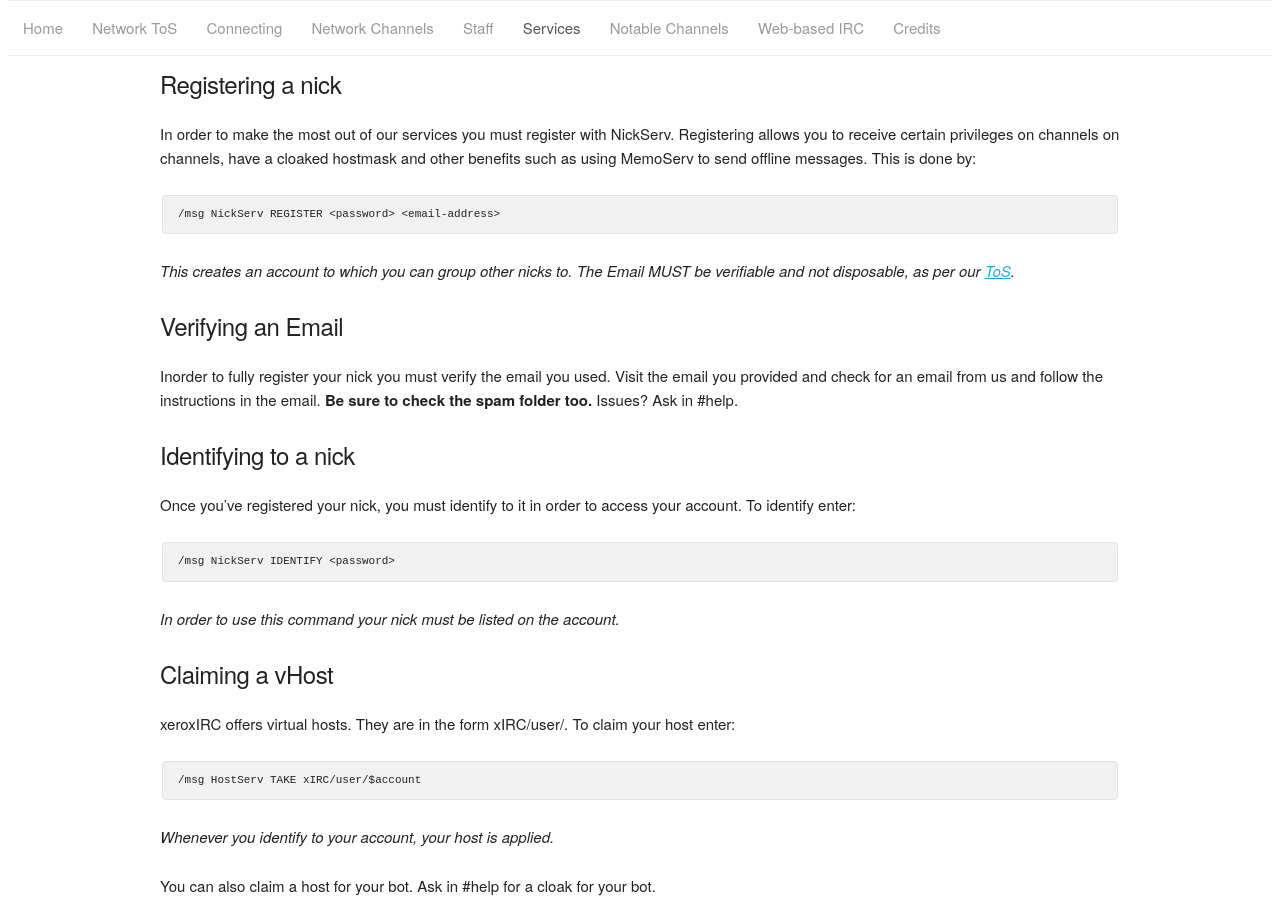
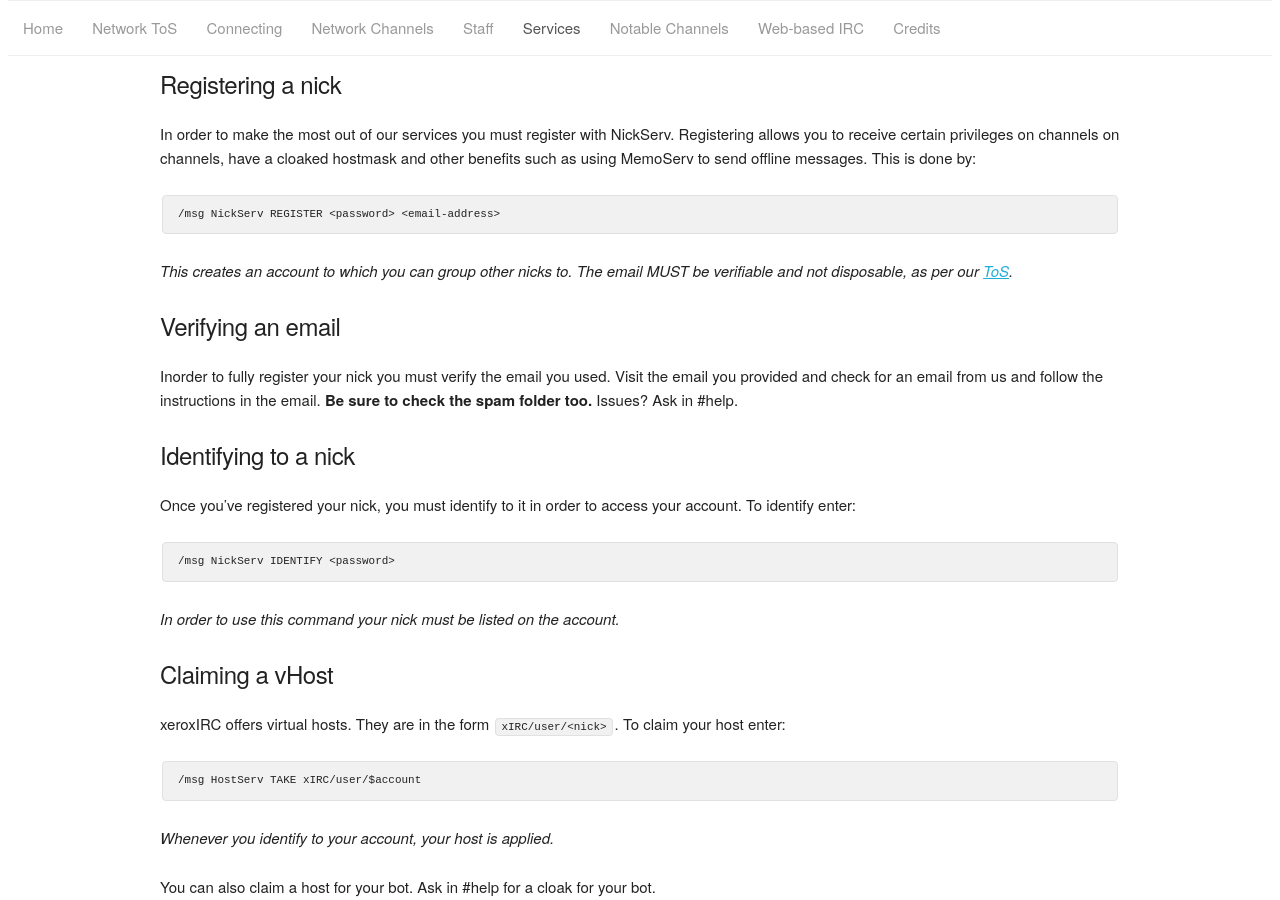
Before and after one commit to xeroxIRC/xeroxIRC.github.io, a Jekyll site: the page built from services.md, in a window 1280 px wide and 900 px high, scrolled down 385 px. Built offline with Jekyll 4.4.1, drawn with Linux system fonts in a browser that asks for light colours; comment, search, counter and statistics services are not loaded.

```diff
--- a/services.md
+++ b/services.md
@@ -21,15 +21,15 @@ In order to make the most out of our services you must register with NickServ. R
 /msg NickServ REGISTER <password> <email-address>
 ~~~
 
-*This creates an account to which you can group other nicks to. The Email MUST be verifiable and not disposable, as per our [ToS]({{ site.baseurl }}/tos).*
+*This creates an account to which you can group other nicks to. The email MUST be verifiable and not disposable, as per our [ToS]({{ site.baseurl }}/tos).*
 
-##### Verifying an Email
+##### Verifying an email
 
 Inorder to fully register your nick you must verify the email you used. Visit the email you provided and check for an email from us and follow the instructions in the email. **Be sure to check the spam folder too.** Issues? Ask in #help.
 
 ##### Identifying to a nick
 
-Once you’ve registered your nick, you must identify to it in order to access your account. To identify enter:
+Once you've registered your nick, you must identify to it in order to access your account. To identify enter:
 
 ~~~
 /msg NickServ IDENTIFY <password>
@@ -39,7 +39,7 @@ Once you’ve registered your nick, you must identify to it in order to access y
 
 ##### Claiming a vHost
 
-xeroxIRC offers virtual hosts. They are in the form xIRC/user/<nick>. To claim your host enter:
+xeroxIRC offers virtual hosts. They are in the form `xIRC/user/<nick>`. To claim your host enter:
 
 ~~~
 /msg HostServ TAKE xIRC/user/$account
@@ -79,13 +79,13 @@ All you need to do to register a channel is:
 /msg ChanServ REGISTER #<name-of-channel>
 ~~~
 
-And that’s it! ChanServ should join and set owner mode (+q) on you.
+And that's it! ChanServ should join and set owner mode (+q) on you.
 
 ##### Automatically giving someone ops
 
-If you don’t know already, opping someone (setting mode +o) means they can kick or ban users, change the topic, and modify channel modes.
+If you don't know already, opping someone (setting mode +o) means they can kick or ban users, change the topic, and modify channel modes.
 
-Once you’ve registered a channel, you can give certain people ops. They will need to have a NickServ account for this to work properly.
+Once you've registered a channel, you can give certain people ops. They will need to have a NickServ account for this to work properly.
 
 You need to say this on the channel to give someone auto-ops:
 
@@ -226,4 +226,4 @@ Still confused? Join #help and ask us for advice. No-one around to help? Create
 /msg HelpServ HELP <what you would like help with>
 ~~~
 
-*We’ll get back to you ASAP.*
+*We'll get back to you ASAP.*
```
